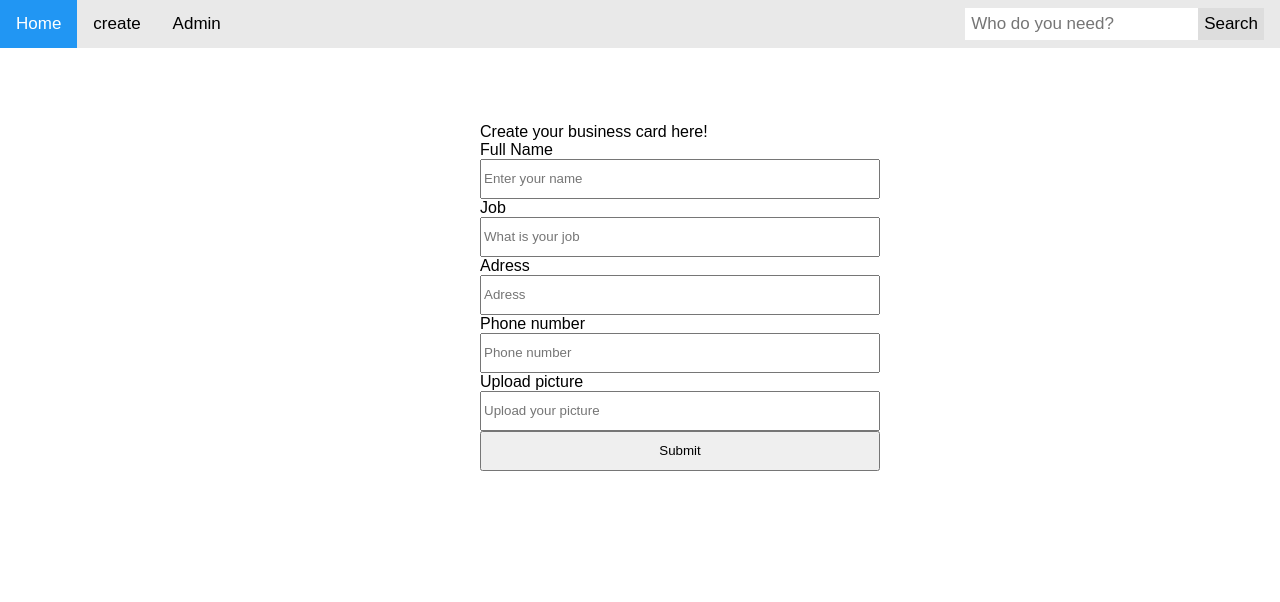
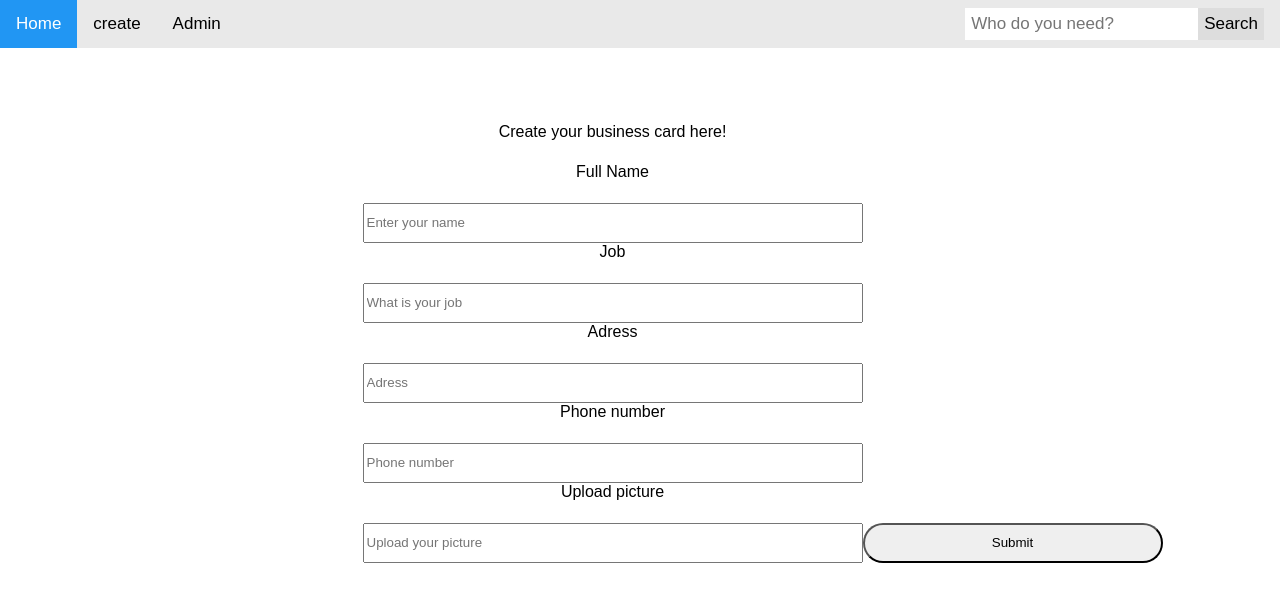
Before and after one commit to Lotfi-Ch/Contact-Cards, a React app: page / in a window 1280 px wide. Both pictures are taken after a click on the link "create". Shown: the top 602 px of the page. Built offline with nearby package versions, Linux system fonts and the light colour scheme; no server answers.

Commit message:
step four

```diff
--- a/client/src/components/Create.jsx
+++ b/client/src/components/Create.jsx
@@ -56,21 +56,22 @@ class Create extends React.Component {
     render() {
 
         return (
+            <>
                 < div id="card" >
-                <div id="createcard"> Create your business card here!  </div >
+                    <div class="name" > Create your business card here!  </div >
 
 
-                <div > Full Name </ div>
+                    <div class="name"> Full Name </ div>
                     <input class="input" placeholder="Enter your name" name="name" onChange={this.handleChange} />
-                <div  > Job </div>
+                    <div class="name"> Job </div>
                     <input class="input" placeholder="What is your job" name="job" onChange={this.handleChange} />
-                <div > Adress </div>
+                    <div class="name"> Adress </div>
                     <input class="input" placeholder="Adress" name="adress" onChange={this.handleChange} />
-                <div> Phone number </div>
+                    <div class="name"> Phone number </div>
                     <input class="input" placeholder="Phone number" name="number" onChange={this.handleChange} />
-                <div > Upload picture </div>
+                    <div class="name"> Upload picture </div>
                     <input class="input" placeholder="Upload your picture" name="picture" onChange={this.handleChange} />
-                <button class="input" onClick={() => {
+                    <button id="btn" onClick={() => { //here
                         console.log("name here", this.state.name)
                         if (this.state.name === null || this.state.job === null || this.state.adress === null || this.state.number === null) {
                             alert("Please complete all required fields")
@@ -84,6 +85,8 @@ class Create extends React.Component {
 
 
                 </div>
+
+            </>
         )
 
 
--- a/client/src/components/style.css
+++ b/client/src/components/style.css
@@ -111,15 +111,29 @@ margin-right: auto;
     margin-bottom: auto;
     margin-left: auto;
     margin-right: auto;
-    width: 20em;
+    width: max-content;
     color: black;
 
 }
 
 .input{
-   width: 400px;
+   width: 500px;
    height:40px
 }
+.name{
+  height:40px;
+  width: 500px;
+  text-align: center;
+  border: auto;
+
+}
+/* #submit{
+   margin-bottom: auto;
+    margin-left: auto;
+    margin-right: auto;
+    width: max-content;
+    color: black;
+} */
 
 #createBC{
 width: 555px;
@@ -131,3 +145,11 @@ left: 0;
 right: 0;
 margin: auto;
 }
+#btn{
+   margin-bottom: auto;
+    margin-left: auto;
+    margin-right: auto;
+    width: 300px;
+    height:40px;
+    border-radius: 25px
+}
```
Also changed, not shown: client/src/components/App.jsx (line endings or trailing spaces), 1 other file (tests, documents, lock files or other folders). Lines whose indentation alone changed are shown as unchanged.
